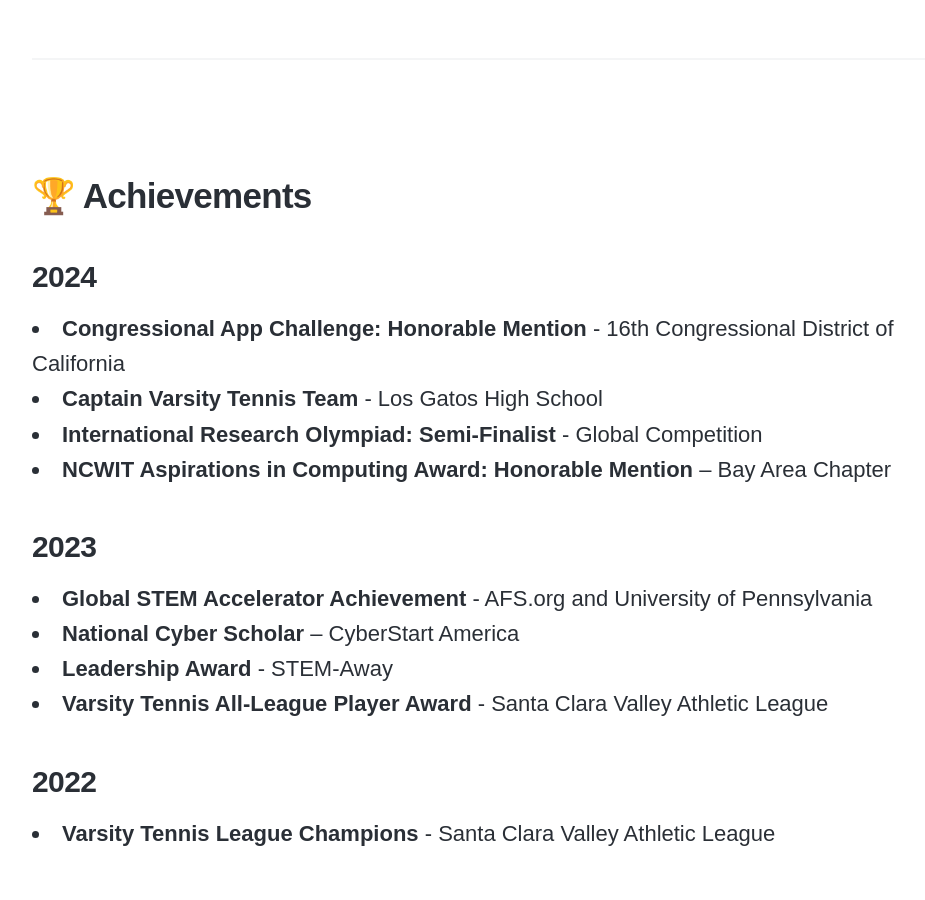
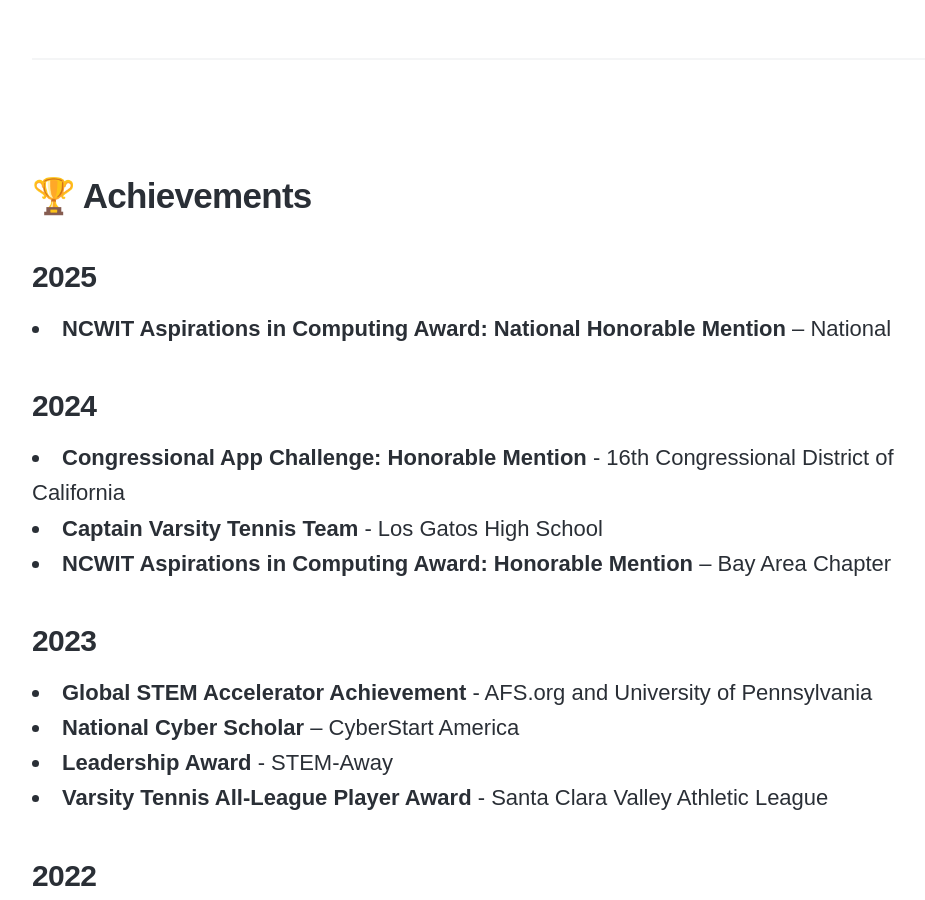
Before and after one commit to anya-chauhan/anya-chauhan.github.io, a Jekyll site: the page built from _pages/Resume.md, in a window 1280 px wide and 900 px high, scrolled down 3933 px. Shown: the whole window, without its empty margins (138-1063 px from the left). Built offline with Jekyll 4.4.1, drawn with Linux system fonts in a browser that asks for light colours; nearby versions of some CDN libraries; some web fonts are replaced.

Commit message:
Update Resume.md

```diff
--- a/_pages/Resume.md
+++ b/_pages/Resume.md
@@ -93,10 +93,12 @@
 
 ## 🏆 **Achievements**
 
+### 2025
+- **NCWIT Aspirations in Computing Award: National Honorable Mention** – National
+
 ### 2024
 - **Congressional App Challenge: Honorable Mention** - 16th Congressional District of California
 - **Captain Varsity Tennis Team** - Los Gatos High School
-- **International Research Olympiad: Semi-Finalist** - Global Competition
 - **NCWIT Aspirations in Computing Award: Honorable Mention** – Bay Area Chapter
 
 ### 2023
```
